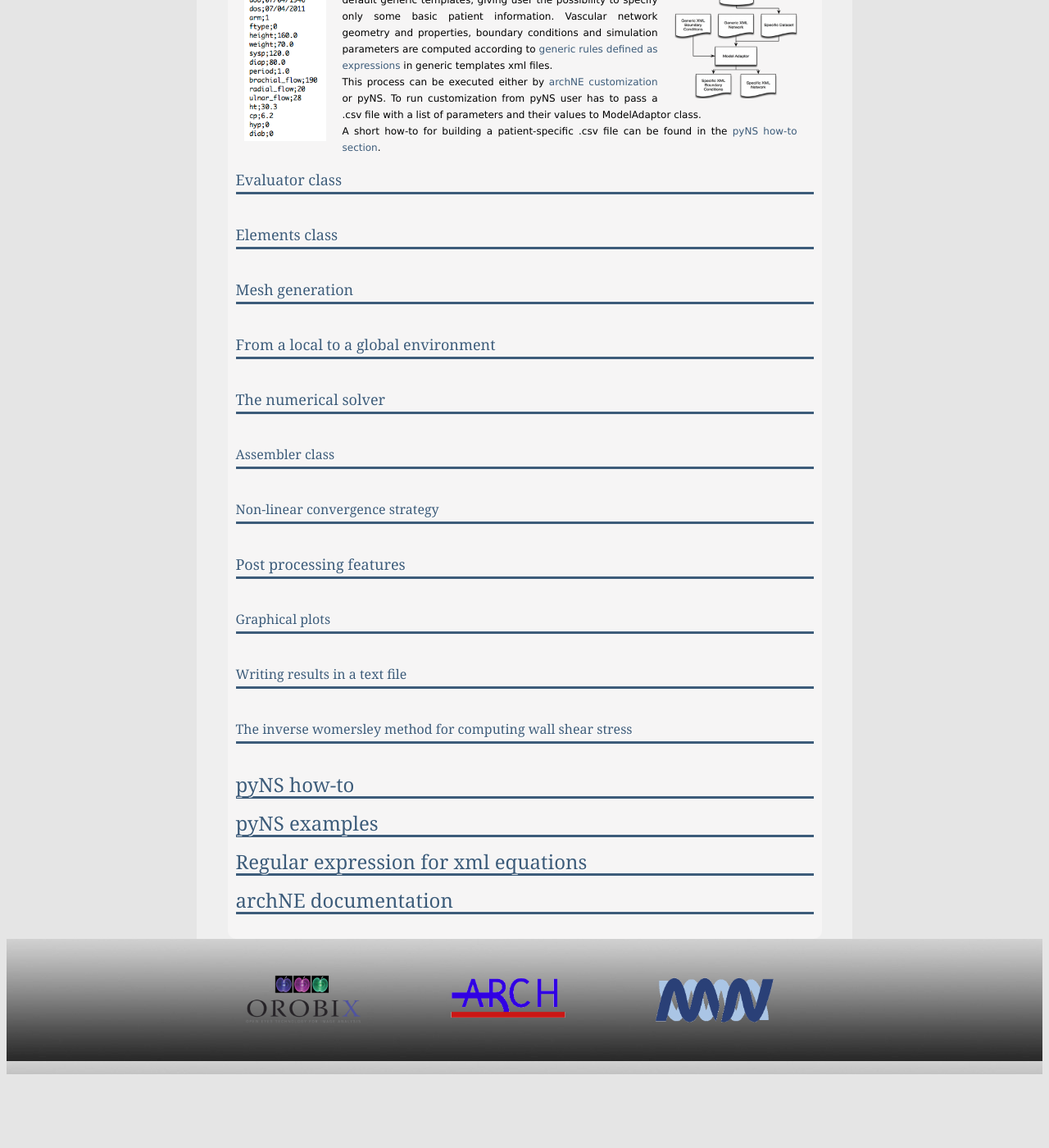
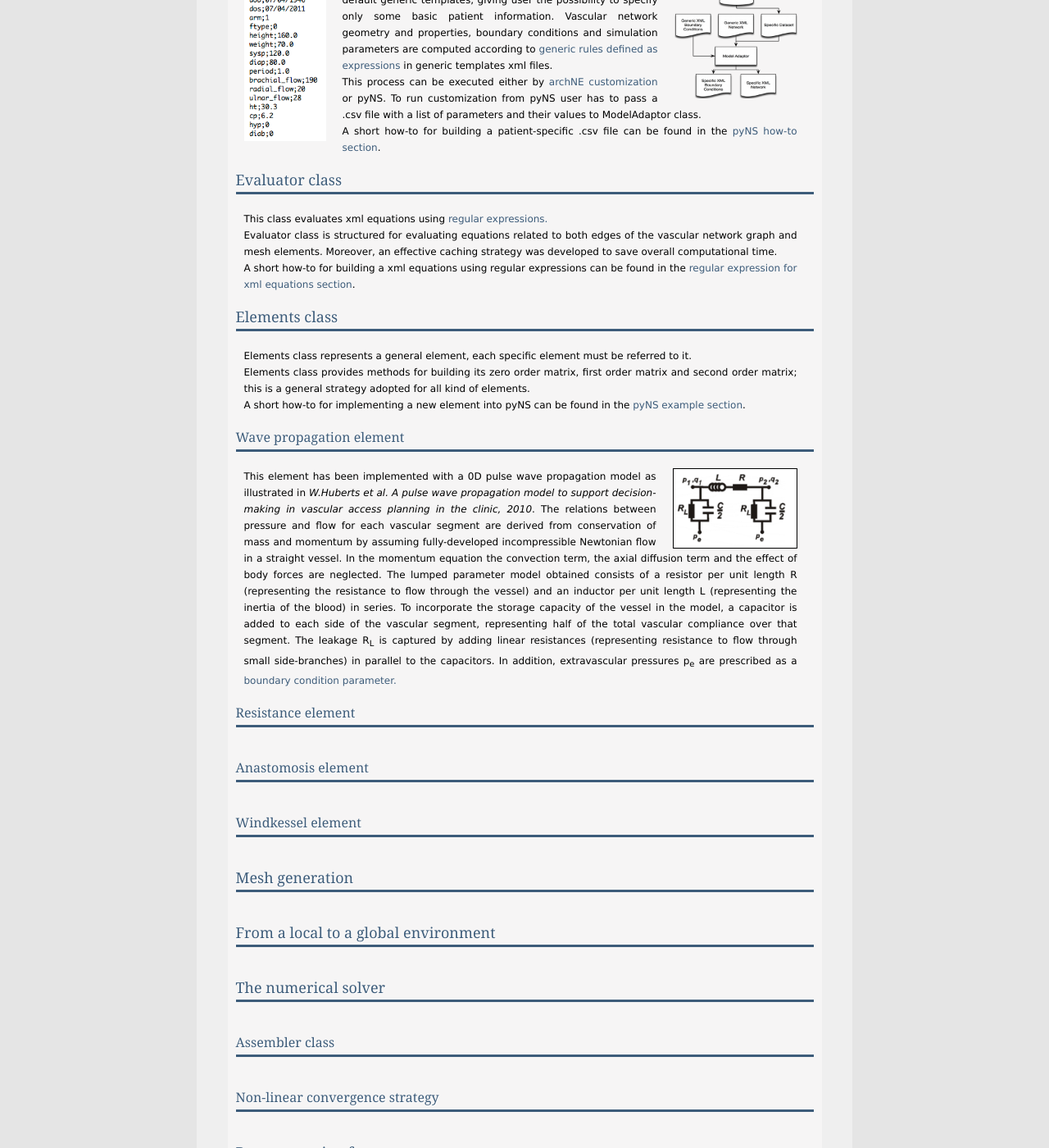
Before and after one commit to archTk/archtk.github.com, a Jekyll site: the page built from documentation.html, in a window 1280 px wide and 1400 px high, scrolled down 2850 px. Shown: the whole window at 82% size. Built offline with Jekyll 4.4.1, drawn with Linux system fonts in a browser that asks for light colours; before the commit the page ends 4168 px from its top, so only the background shows below that.

Commit message:
documentation, pyNS architecture updated

```diff
--- a/documentation.html
+++ b/documentation.html
@@ -95,12 +95,37 @@ Characteristically parameters can be related to prescribed external pressures (e
 
 <h3><a name="evaluator">Evaluator class</a></h3>
 <div class="description_2">
+<p>This class evaluates xml equations using <a href="#regex">regular expressions.</a></p>
+<p>Evaluator class is structured for evaluating equations related to both edges of the vascular network graph and mesh elements. Moreover, an effective caching strategy was developed to save overall computational time.</p>
+<p>A short how-to for building a xml equations using regular expressions can be found in the <a href="#regex">regular expression for xml equations section</a>.</p>
 
 </div>
 
 <h3><a name="elements">Elements class</a></h3>
 <div class="description_2">
+<p>Elements class represents a general element, each specific element must be referred to it.</p>
+<p>Elements class provides methods for building its zero order matrix, first order matrix and second order matrix; this is a general strategy adopted for all kind of elements.</p>
+<p>A short how-to for implementing a new element into pyNS can be found in the <a href="#new_elements">pyNS example section</a>.</p>
+</div>
 
+<h4>Wave propagation element</h4>
+<div class="description_2">
+<div class="attachment_container">
+	<a href="media/wp_el.png" rel="lightbox" title="Wave propagation element"><img class="snippet" width="150" src="media/wp_el.png" alt="Wave propagation element"/></a>
+</div>
+<p>This element has been implemented with a 0D pulse wave propagation model as illustrated in <em>W.Huberts et al. A pulse wave propagation model to support decision-making in vascular access planning in the clinic, 2010</em>. The relations between pressure and flow for each vascular segment are derived from conservation of mass and momentum by assuming fully-developed incompressible Newtonian flow in a straight vessel. In the momentum equation the convection term, the axial diffusion term and the effect of body forces are neglected. The lumped parameter model obtained consists of a resistor per unit length R (representing the resistance to flow through the vessel) and an inductor per unit length L (representing the inertia of the blood) in series. To incorporate the storage capacity of the vessel in the model, a capacitor is added to each side of the vascular segment, representing half of the total vascular compliance over that segment. The leakage R<sub>L</sub> is captured by adding linear resistances (representing resistance to flow through small side-branches) in parallel to the capacitors. In addition, extravascular pressures p<sub>e</sub> are prescribed as a <a href="#boundary_conditions">boundary condition parameter.</a></p>
+</div>
+
+<h4>Resistance element</h4>
+<div class="description_2">
+</div>
+
+<h4>Anastomosis element</h4>
+<div class="description_2">
+</div>
+
+<h4>Windkessel element</h4>
+<div class="description_2">
 </div>
 
 <h3><a name="mesh_generation">Mesh generation</a></h3>
```
Also changed, not shown: media/black_header.jpg (deleted), media/gray_header.jpg (deleted), media/wk_el.png (added), media/wp_el.png (added).
